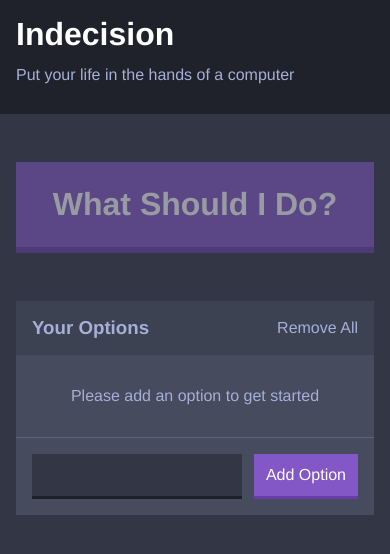
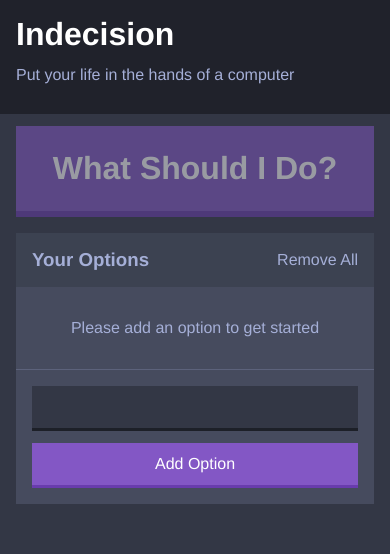
Before and after one commit to gkord/indecision-app, a React (Create React App) app: page / in a window 390 px wide. Shown: the top 554 px of the page. Built offline with nearby package versions, Linux system fonts and the light colour scheme.

Commit message:
added mobile styles

```diff
--- a/src/styles/App.scss
+++ b/src/styles/App.scss
@@ -7,3 +7,4 @@
 @import "./partials/option";
 @import "./partials/widget";
 @import "./partials/modal";
+@import "./partials/queries"
--- /dev/null
+++ b/src/styles/partials/_queries.scss
@@ -0,0 +1,16 @@
+@media (max-width: 450px) {
+  .header {
+    margin-bottom: 1.2rem;
+  }
+
+  .big-button {
+      margin-bottom: 1.6rem;
+  }
+  .add-option {
+    flex-direction: column;
+  }
+
+  .add-option__input {
+    margin: 0 0 1.2rem 0;
+  }
+}
```
